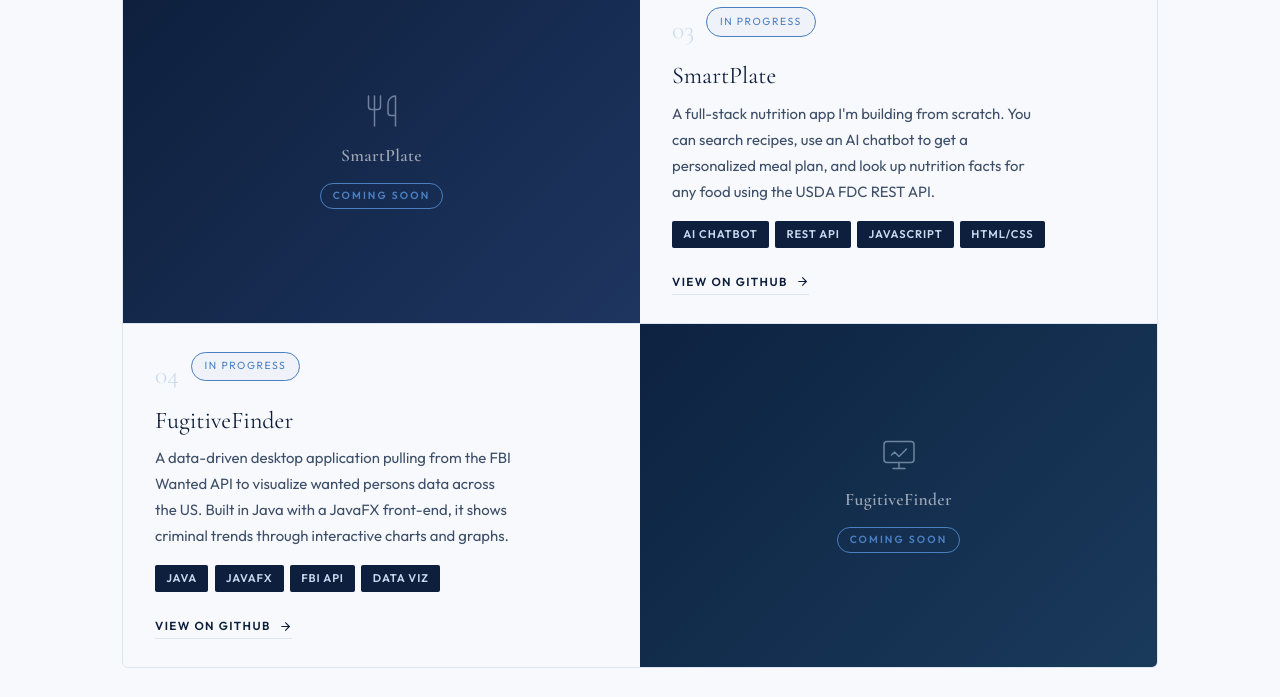
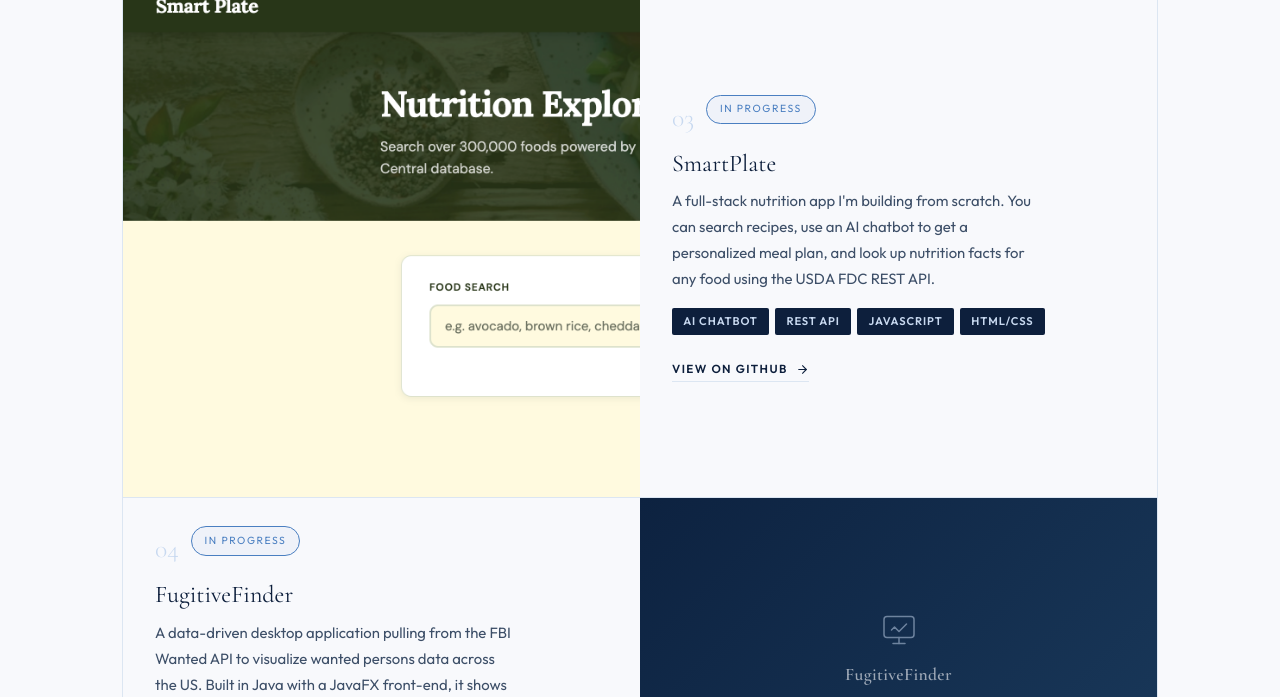
Before and after one commit to drkmz/DerekMendezPortfolio, a website: page index.html in a window 1280 px wide. Shown: the part 1945-2642 px from the top of the page. Drawn offline with nearby package versions, Linux system fonts and the light colour scheme.

Commit message:
Added smartplate.png

```diff
--- a/index.html
+++ b/index.html
@@ -154,12 +154,10 @@
       <div class="project-row reveal">
         <div class="project-image">
           <div class="project-placeholder placeholder-smartplate">
-            <!--Styled placeholder since SmartPlate is not done yet-->
-            <svg viewBox="0 0 24 24" fill="none" stroke="currentColor" stroke-width="1" stroke-linecap="round" stroke-linejoin="round">
-              <path d="M3 2v7c0 1.1.9 2 2 2h4a2 2 0 0 0 2-2V2"/><path d="M7 2v20"/><path d="M21 15V2a5 5 0 0 0-5 5v6c0 1.1.9 2 2 2h3zm0 0v7"/>
-            </svg>
-            <span>SmartPlate</span>
-            <small>Coming Soon</small>
+            <a href="https://github.com/drkmz" target="_blank" rel="noopener">
+              <img src="images/smartplate.png" alt="SmartPlate nutrition app screenshot" />
+              <div class="image-overlay"><span>View on GitHub &rarr;</span></div>
+            </a>
           </div>
         </div>
         <div class="project-text">
```
Also changed, not shown: images/smartplate.png (added).
